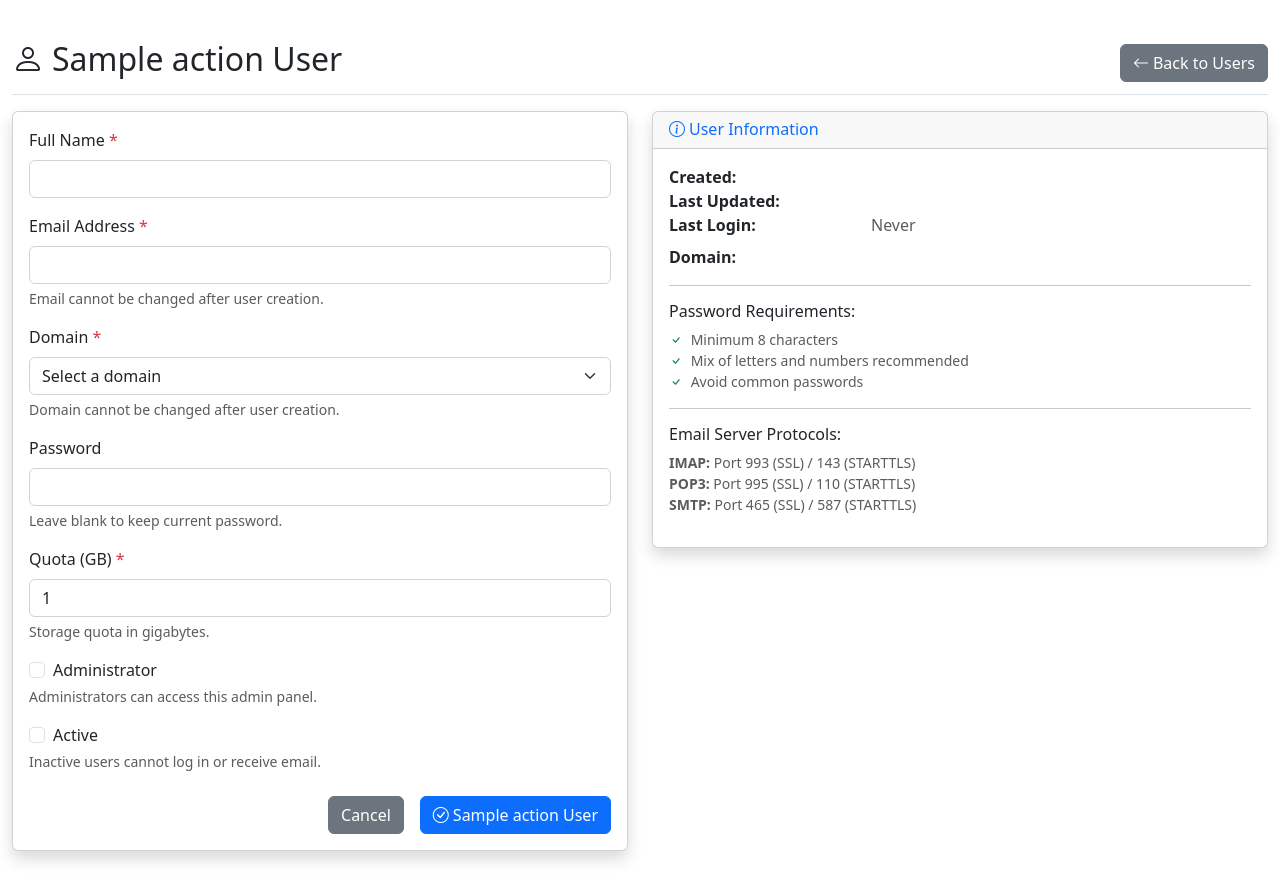
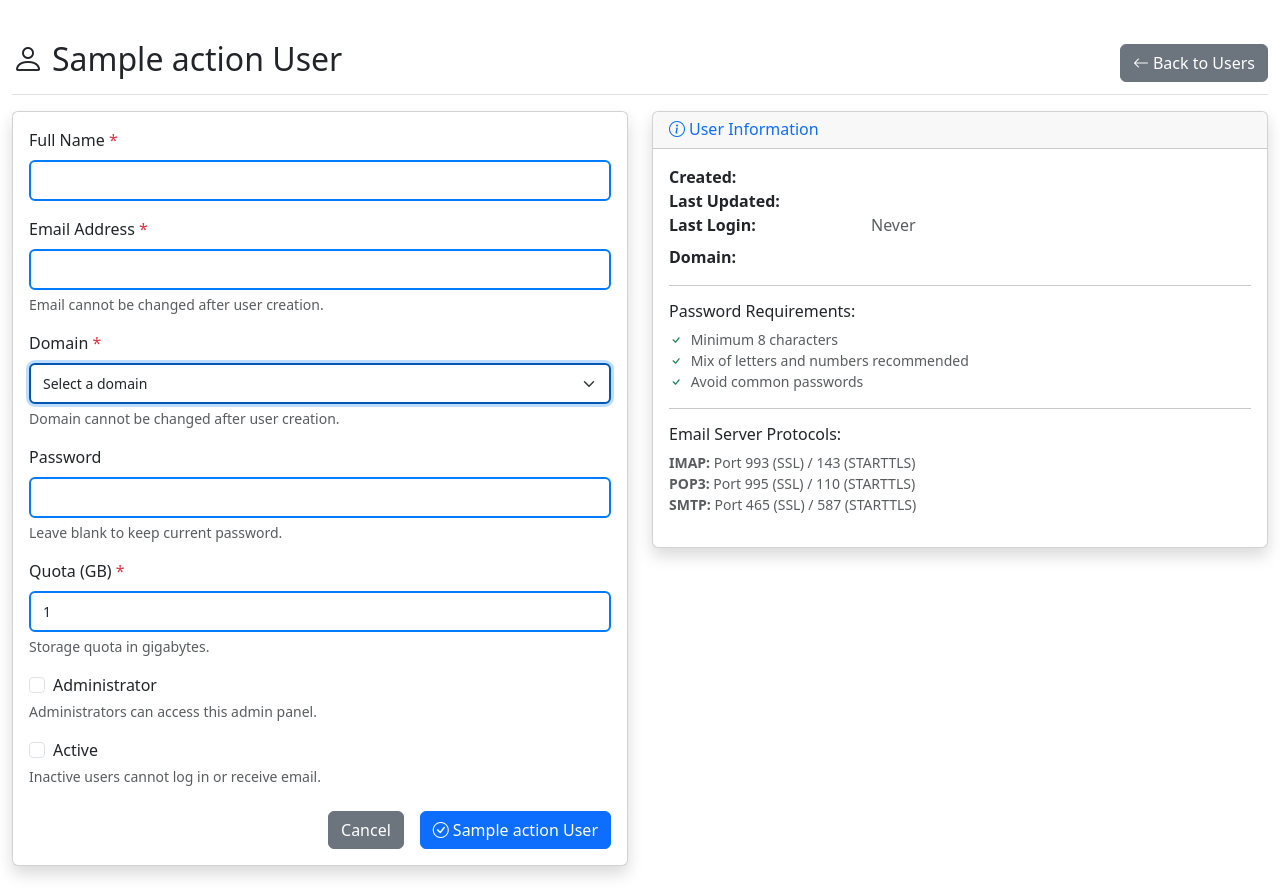
Before and after one commit to jskoetsier/koemail, a Django app: template admin-ui/dashboard/templates/dashboard/user_form.html in a window 1280 px wide. Before the commit the page ends 862 px from the top, so only its background shows below. Run offline with Django 4.2, Linux system fonts and the light colour scheme; tables that the repository leaves empty hold one stand-in row (values such as "Sample post"); the template is opened without the code that fills it: values that come from a table or form of the project are taken from there, most other values are stand-ins (such as "Sample title", 1, 10 or a date in 2020).

Commit message:
Apply aggressive CSS and JavaScript fixes to force form fields to be interactive

```diff
--- a/admin-ui/dashboard/templates/dashboard/user_form.html
+++ b/admin-ui/dashboard/templates/dashboard/user_form.html
@@ -4,25 +4,78 @@
 
 {% block extra_css %}
 <style>
-/* Debug styles to ensure form fields are visible and clickable */
+/* Aggressive fix to force form fields to be interactive */
 .form-control, .form-select {
     position: relative !important;
-    z-index: 1 !important;
+    z-index: 9999 !important;
     pointer-events: auto !important;
     opacity: 1 !important;
-    background-color: #fff !important;
-    border: 1px solid #ced4da !important;
+    background-color: #ffffff !important;
+    border: 2px solid #007bff !important;
+    display: block !important;
+    width: 100% !important;
+    height: auto !important;
+    min-height: 38px !important;
+    padding: 8px 12px !important;
+    font-size: 14px !important;
+    line-height: 1.5 !important;
+    color: #212529 !important;
+    cursor: text !important;
+    user-select: text !important;
+    -webkit-user-select: text !important;
+}
+
+.form-select {
+    cursor: pointer !important;
 }
 
 .form-control:focus, .form-select:focus {
-    border-color: #86b7fe !important;
-    box-shadow: 0 0 0 0.25rem rgba(13, 110, 253, 0.25) !important;
+    border-color: #0056b3 !important;
+    box-shadow: 0 0 0 3px rgba(0, 123, 255, 0.25) !important;
+    outline: none !important;
 }
 
-/* Ensure no overlays are blocking the form */
+.form-control:hover, .form-select:hover {
+    border-color: #0056b3 !important;
+}
+
+/* Remove any potential blocking elements */
 .card-body {
     position: relative !important;
-    z-index: 2 !important;
+    z-index: 1 !important;
+}
+
+.card-body::before,
+.card-body::after,
+.form-control::before,
+.form-control::after,
+.form-select::before,
+.form-select::after {
+    display: none !important;
+}
+
+/* Force remove any potential overlay */
+* {
+    pointer-events: auto !important;
+}
+
+/* Specifically target the form container */
+form {
+    position: relative !important;
+    z-index: 10000 !important;
+}
+
+/* Remove Bootstrap's disabled styling if accidentally applied */
+.form-control:disabled,
+.form-select:disabled {
+    background-color: #ffffff !important;
+    opacity: 1 !important;
+    pointer-events: auto !important;
+    cursor: text !important;
+}
+
+.form-select:disabled {
+    cursor: pointer !important;
 }
 </style>
 {% endblock %}
@@ -100,11 +153,38 @@ document.addEventListener('DOMContentLoaded', function() {
         console.log('❌ Bootstrap JS not loaded');
     }
 
-    // Test if we can programmatically interact with fields
+    // Aggressive field fixing - force fields to be interactive
     setTimeout(function() {
         console.log('Testing programmatic interaction...');
 
-        if (emailField && !emailField.readOnly && !emailField.disabled) {
+        // Force all form controls to be interactive
+        const allControls = document.querySelectorAll('.form-control, .form-select');
+        allControls.forEach(function(control) {
+            // Remove any disabled or readonly attributes
+            control.removeAttribute('disabled');
+            if (control.id !== 'email' || !control.closest('form').querySelector('input[name="user"]')) {
+                // Only remove readonly from email if this is a create form (not edit)
+                control.removeAttribute('readonly');
+            }
+
+            // Force CSS properties
+            control.style.pointerEvents = 'auto';
+            control.style.opacity = '1';
+            control.style.cursor = control.tagName.toLowerCase() === 'select' ? 'pointer' : 'text';
+            control.style.backgroundColor = '#ffffff';
+            control.style.border = '2px solid #007bff';
+            control.style.zIndex = '9999';
+            control.style.position = 'relative';
+
+            console.log('Fixed field:', control.id || control.name, {
+                disabled: control.disabled,
+                readonly: control.readOnly,
+                style: control.style.pointerEvents
+            });
+        });
+
+        // Test interaction after fixes
+        if (emailField) {
             console.log('Attempting to focus email field...');
             emailField.focus();
 
@@ -112,10 +192,13 @@ document.addEventListener('DOMContentLoaded', function() {
                 console.log('✅ Email field focus successful');
             } else {
                 console.log('❌ Email field focus failed');
+                // Force focus
+                emailField.click();
+                emailField.focus();
             }
         }
 
-        if (domainField && !domainField.disabled) {
+        if (domainField) {
             console.log('Attempting to focus domain field...');
             domainField.focus();
 
@@ -123,9 +206,49 @@ document.addEventListener('DOMContentLoaded', function() {
                 console.log('✅ Domain field focus successful');
             } else {
                 console.log('❌ Domain field focus failed');
+                // Force focus
+                domainField.click();
+                domainField.focus();
             }
         }
+
+        // Add manual click handlers to override any blocking
+        if (emailField) {
+            emailField.addEventListener('mousedown', function(e) {
+                console.log('Email field mousedown event');
+                e.stopPropagation();
+                this.focus();
+            }, true);
+
+            emailField.addEventListener('mouseup', function(e) {
+                console.log('Email field mouseup event');
+                e.stopPropagation();
+                this.focus();
+            }, true);
+        }
+
+        if (domainField) {
+            domainField.addEventListener('mousedown', function(e) {
+                console.log('Domain field mousedown event');
+                e.stopPropagation();
+                this.focus();
+            }, true);
+
+            domainField.addEventListener('mouseup', function(e) {
+                console.log('Domain field mouseup event');
+                e.stopPropagation();
+                this.focus();
+            }, true);
+        }
     }, 1000);
+
+    // Additional fix - override any event blocking
+    document.addEventListener('click', function(e) {
+        if (e.target.classList.contains('form-control') || e.target.classList.contains('form-select')) {
+            console.log('Form field clicked via document listener:', e.target.id);
+            e.target.focus();
+        }
+    }, true);
 });
 
 // Add global error handler
```
